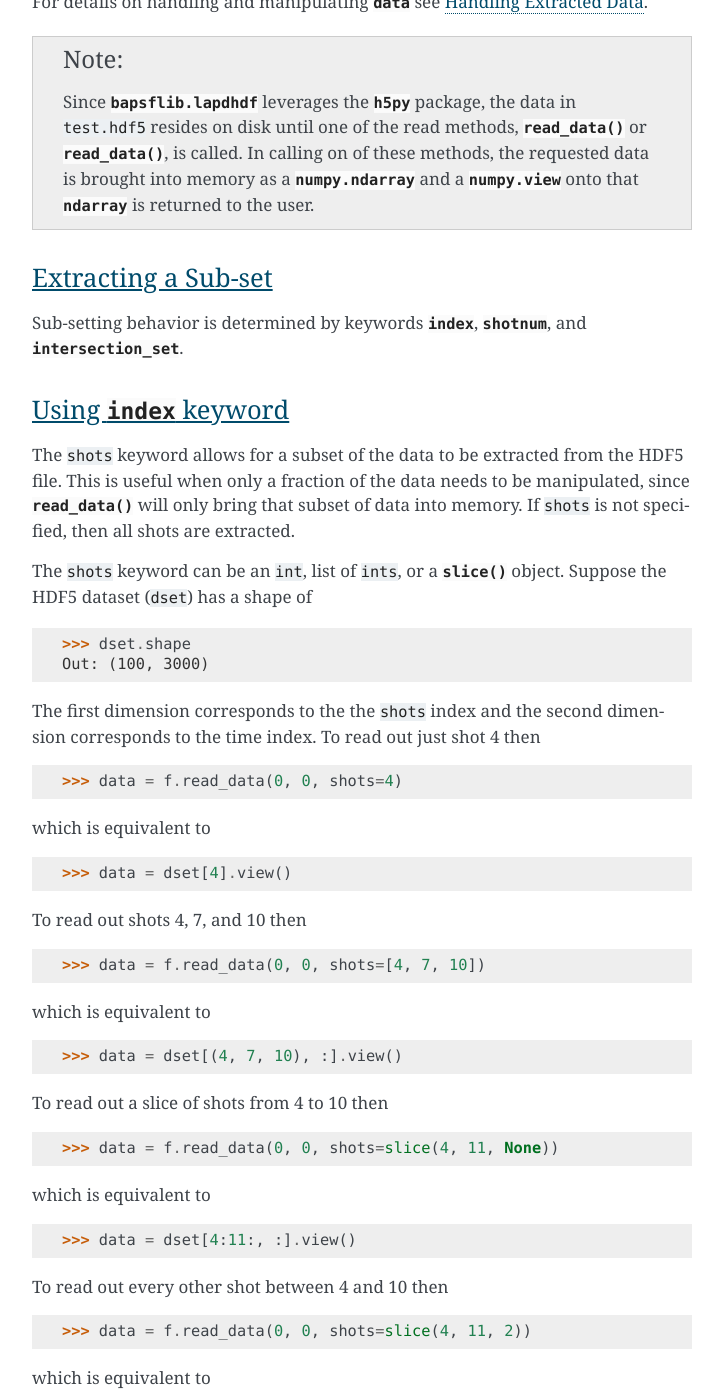
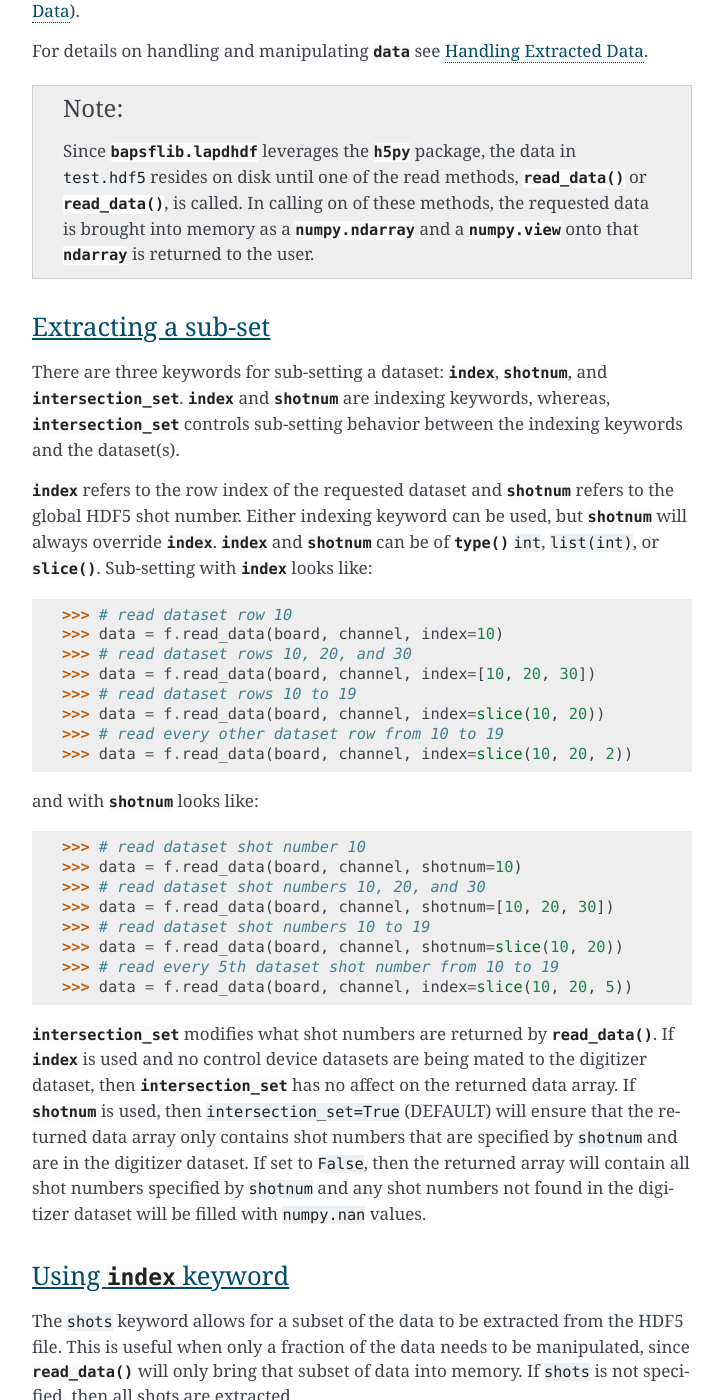
Before and after one commit to BaPSF/bapsflib, a Sphinx documentation site: the page built from docs/howtos/main.rst, in a window 1280 px wide and 1400 px high, scrolled down 2850 px. Shown: the whole window, without its empty margins (388-1111 px from the left). Built offline with Sphinx 7.4.7, drawn with Linux system fonts in a browser that asks for light colours; some of the changed text lies outside the part shown.

Commit message:
add sphinx documentation

```diff
--- a/docs/howtos/readdata.rst
+++ b/docs/howtos/readdata.rst
@@ -105,11 +103,57 @@ For details on handling and manipulating :data:`data` see
 
 .. _read_subset:
 
-Extracting a Sub-set
+Extracting a sub-set
 ^^^^^^^^^^^^^^^^^^^^
 
-Sub-setting behavior is determined by keywords :data:`index`,
-:data:`shotnum`, and :data:`intersection_set`.
+.. Sub-setting behavior is determined by three keywords: :data:`index`,
+   :data:`shotnum`, and :data:`intersection_set`.
+
+There are three keywords for sub-setting a dataset: :data:`index`,
+:data:`shotnum`, and :data:`intersection_set`.  :data:`index` and
+:data:`shotnum` are indexing keywords, whereas, :data:`intersection_set`
+controls sub-setting behavior between the indexing keywords and the
+dataset(s).
+
+:data:`index` refers to the row index of the requested dataset and
+:data:`shotnum` refers to the global HDF5 shot number.  Either indexing
+keyword can be used, but :data:`shotnum` will always override
+:data:`index`.  :data:`index` and :data:`shotnum` can be of :func:`type`
+:code:`int`, :code:`list(int)`, or :func:`slice`.  Sub-setting with
+:data:`index` looks like:
+
+    >>> # read dataset row 10
+    >>> data = f.read_data(board, channel, index=10)
+    >>> # read dataset rows 10, 20, and 30
+    >>> data = f.read_data(board, channel, index=[10, 20, 30])
+    >>> # read dataset rows 10 to 19
+    >>> data = f.read_data(board, channel, index=slice(10, 20))
+    >>> # read every other dataset row from 10 to 19
+    >>> data = f.read_data(board, channel, index=slice(10, 20, 2))
+
+and with :data:`shotnum` looks like:
+
+
+    >>> # read dataset shot number 10
+    >>> data = f.read_data(board, channel, shotnum=10)
+    >>> # read dataset shot numbers 10, 20, and 30
+    >>> data = f.read_data(board, channel, shotnum=[10, 20, 30])
+    >>> # read dataset shot numbers 10 to 19
+    >>> data = f.read_data(board, channel, shotnum=slice(10, 20))
+    >>> # read every 5th dataset shot number from 10 to 19
+    >>> data = f.read_data(board, channel, index=slice(10, 20, 5))
+
+:data:`intersection_set` modifies what shot numbers are returned by
+:meth:`~bapsflib.lapdhdf.files.File.read_data`.  If :data:`index` is
+used and no control device datasets are being mated to the digitizer
+dataset, then :data:`intersection_set` has no affect on the returned
+data array.  If :data:`shotnum` is used, then
+:code:`intersection_set=True` (DEFAULT) will ensure that the returned
+data array only contains shot numbers that are specified by
+:code:`shotnum` and are in the digitizer dataset.  If set to
+:code:`False`, then the returned array will contain all shot numbers
+specified by :code:`shotnum` and any shot numbers not found in the digitizer
+dataset will be filled with :code:`numpy.nan` values.
 
 .. _read_w_index:
 
```
Also changed, not shown: other parts of docs/howtos/readdata.rst (+16 -18 lines).
